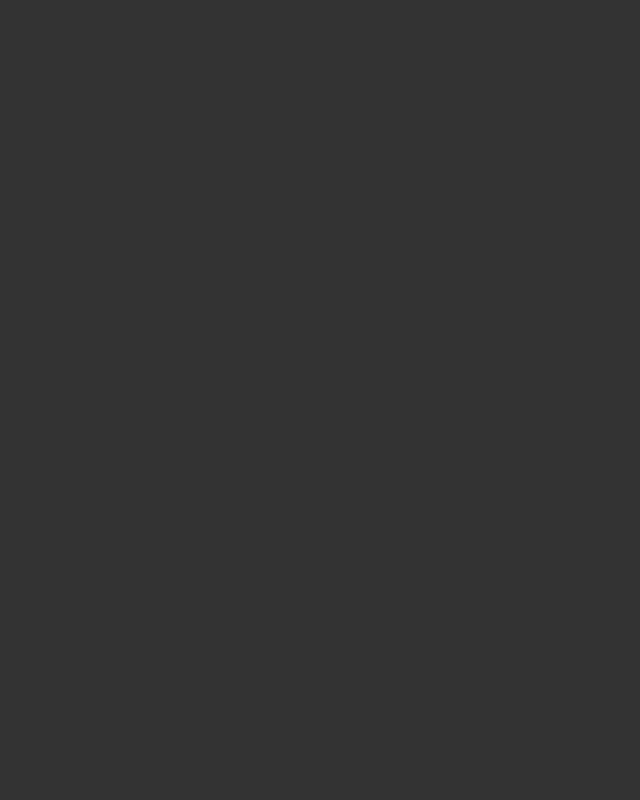
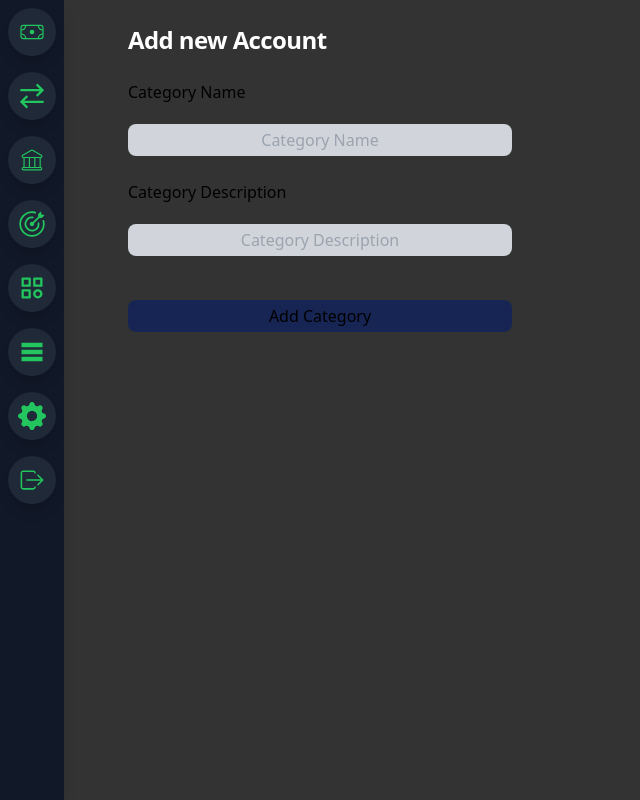
Before and after one commit to AbrehamGebremedhin/expense_tracker, a React (Create React App) app in the folder frontend/: page /NewCategory in a window 1280 px wide. Before the commit this address had no page. Shown: the whole page, without its empty margins (0-640 px from the left). Built offline with nearby package versions, Linux system fonts and the light colour scheme.

Commit message:
Created a page to manage categories

```diff
--- a/frontend/src/App.js
+++ b/frontend/src/App.js
@@ -8,6 +8,8 @@ import Home from './pages/Home';
 import Accounts from './pages/Accounts';
 import NewAccount from './pages/NewAccount';
 import EditAccount from './pages/EditAccount';
+import Categories from './pages/Categories';
+import NewCategory from './pages/NewCategory';
 
 
 function App() {
@@ -30,6 +32,8 @@ function App() {
             <Route path='/Accounts' element={<Accounts />}/>
             <Route path='/NewAccount' element={<NewAccount />}/>
             <Route path='/EditAccount/:id' element={<EditAccount />}/>
+            <Route path='/Categories' element={<Categories />}/>
+            <Route path='/NewCategory' element={<NewCategory />}/>
           </Routes>
         </Router>
       </QueryClientProvider>
--- a/frontend/src/components/SideBar.js
+++ b/frontend/src/components/SideBar.js
@@ -27,7 +27,7 @@ const Sidebar = () => {
         <Link><SidebarIcon icon={<GrTransaction size={28}/>} text={'Manage Transaction'}/></Link>
         <Link to={'/Accounts'}><SidebarIcon icon={<CiBank size={28}/>} text={'Financial Accounts'} /></Link>
         <Link><SidebarIcon icon={<GoGoal size={28}/>} text={'Goals'}/></Link>
-        <Link><SidebarIcon icon={<BiCategory size={28}/>} text={'Manage Categories'}/></Link>
+        <Link to={'/Categories'}><SidebarIcon icon={<BiCategory size={28}/>} text={'Manage Categories'}/></Link>
         <Link><SidebarIcon icon={<MdTableRows size={28}/>} text={'Manage Budget'}/></Link>
         <Link><SidebarIcon icon={<BsGearFill size={28}/>} text={'Settings'}/></Link>
         <button onClick={logoutUser}><SidebarIcon icon={<IoIosLogOut size={28}/>} text={'Logout'}/></button>
--- /dev/null
+++ b/frontend/src/pages/Categories.js
@@ -0,0 +1,102 @@
+import React, { useEffect, useState } from 'react'
+import Sidebar from '../components/SideBar'
+import { Link } from 'react-router-dom';
+import axios from 'axios'
+
+const Categories = () => {
+    const [categories, setCategories] = useState([]);
+    const [error, setError] = useState(null);
+
+    const getCookieValue = cookieName => {
+      const cookies = document.cookie.split(';');
+      for (let i = 0; i < cookies.length; i++) {
+        const cookie = cookies[i].trim();
+        if (cookie.startsWith(cookieName + '=')) {
+          return cookie.substring(cookieName.length + 1);
+        }
+      }
+      return null; // Cookie not found
+    };
+
+
+  const deleteCategory = (id) => {
+    let config = {
+      method: 'delete',
+      maxBodyLength: Infinity,
+      url: `http://localhost:5000/api/v1/categories/${id}/`,
+      headers: {
+        'Authorization': `Bearer ${getCookieValue('token')}`
+      }
+    };
+
+    axios.request(config)
+    .then((response) => {})
+    .catch((error) => {});
+
+    window.location.reload();
+  }
+
+
+  useEffect(() => {
+    const fetchCategories = async () => {
+      try {
+        const response = await axios.get('http://localhost:5000/api/v1/categories/', {
+          headers: {
+            'Authorization': `Bearer ${getCookieValue("token")}`
+          }
+        });
+        setCategories(response.data.data);
+      } catch (error) {
+        setError(error.message);
+      }
+    };
+
+    fetchCategories();
+  }, []);
+  return (
+    <div>
+        <Sidebar/>
+        <div className='mx-32 my-8'>
+            <div>
+                <h2 className="text-2xl font-bold tracking-tight text-white">Categories Overview</h2>
+                <br/>
+                <div className="relative overflow-x-auto">
+                    {error && <p className="text-red-500">Error: {error}</p>}
+                    <table className="w-full text-sm text-left rtl:text-right text-gray-500 dark:text-gray-400">
+                    <thead className="text-xs text-gray-700 uppercase bg-gray-100 dark:bg-gray-700 dark:text-gray-400">
+                        <tr>
+                        <th scope="col" className="px-6 py-3 rounded-s-lg">Name</th>
+                        <th scope="col" className="px-6 py-3">Description</th>
+                        <th scope="col" className="px-6 py-3 rounded-e-lg">Actions</th>
+                        </tr>
+                    </thead>
+                    <tbody>
+                        {categories.map(category => (
+                        <tr key={category._id} className="bg-white dark:bg-gray-800">
+                            <td className="px-6 py-4 font-medium text-gray-900 whitespace-nowrap dark:text-white">
+                            <Link to={`/category/${category.id}`}>{category.name}</Link>
+                            </td>
+                            <td className="px-6 py-4">{category.description}</td>
+                            <td className="px-6 py-4 text-right space-x-4">
+                                <button className="font-medium text-red-600 dark:text-red-500 hover:underline" onClick={()=>{deleteCategory(category._id)}}>Delete</button>
+                            </td>
+                        </tr>
+                        ))}
+                    </tbody>
+                    <tfoot>
+                        <tr key={categories._id} className="font-semibold text-gray-900 dark:text-white">
+                        <td className="px-6 py-3 text-base">Total</td>
+                        <td className="px-6 py-3">{categories.length}</td>
+                        </tr>
+                    </tfoot>
+                    </table>
+                    <Link to={'/NewCategory'} type="button" className="focus:outline-none text-white bg-green-700 hover:bg-green-800 focus:ring-4 focus:ring-green-300 font-medium rounded-lg text-sm px-5 py-2.5 me-2 mb-2 dark:bg-green-600 dark:hover:bg-green-700 dark:focus:ring-green-800">Add new category</Link>
+                </div>
+            </div>
+
+        </div>
+    </div>
+  )
+}
+
+export default Categories
--- /dev/null
+++ b/frontend/src/pages/NewCategory.js
@@ -0,0 +1,60 @@
+import React, {useState} from 'react';
+import Sidebar from '../components/SideBar';
+import {useNavigate} from 'react-router-dom'
+
+const NewCategory = () => {
+  const [name, setName] = useState('');
+  const [description, setDescription] = useState('');
+  const navigate = useNavigate();
+
+    const getCookieValue = cookieName => {
+        const cookies = document.cookie.split(';');
+        for (let i = 0; i < cookies.length; i++) {
+          const cookie = cookies[i].trim();
+          if (cookie.startsWith(cookieName + '=')) {
+            return cookie.substring(cookieName.length + 1);
+          }
+        }
+        return null; // Cookie not found
+      };
+
+    const addCategory = (e) =>{
+        e.preventDefault();
+        const data = {
+            "name": name,
+            "description": description
+        }
+        fetch("http://localhost:5000/api/v1/categories/",{
+          method: "POST",
+          headers: {
+            'Content-Type': 'application/json',
+            'Authorization': `Bearer ${getCookieValue("token")}`
+          },
+          body: JSON.stringify(data)
+        }).then(res => res.json()).then(d => console.log(d));
+
+        navigate('/Categories');
+    }
+
+  return (
+    <div>
+      <Sidebar/>
+      <div className='mx-32 my-6'>
+            <h2 className="text-2xl font-bold tracking-tight text-white">Add new Account</h2><br/>
+            <form>
+          <label>Category Name</label><br/>
+          <input type="text" placeholder='Category Name' className='w-96 h-8 text-center rounded-lg mt-5 bg-gray-300 text-black' onChange={(e) => {
+            setName(e.target.value)
+          }} /><br/><br/>
+          <label>Category Description</label><br/>
+          <input type="text" placeholder='Category Description' className='w-96 h-8 text-center rounded-lg mt-5 bg-gray-300 text-black' onChange={(e) => {
+            setDescription(e.target.value)
+          }} /><br/><br/>
+          <button className='w-96 h-8 text-center rounded-lg mt-5 bg-blue-950 text-black' onClick={addCategory}>Add Category</button>
+        </form>
+        </div>
+    </div>
+  )
+}
+
+export default NewCategory
```
